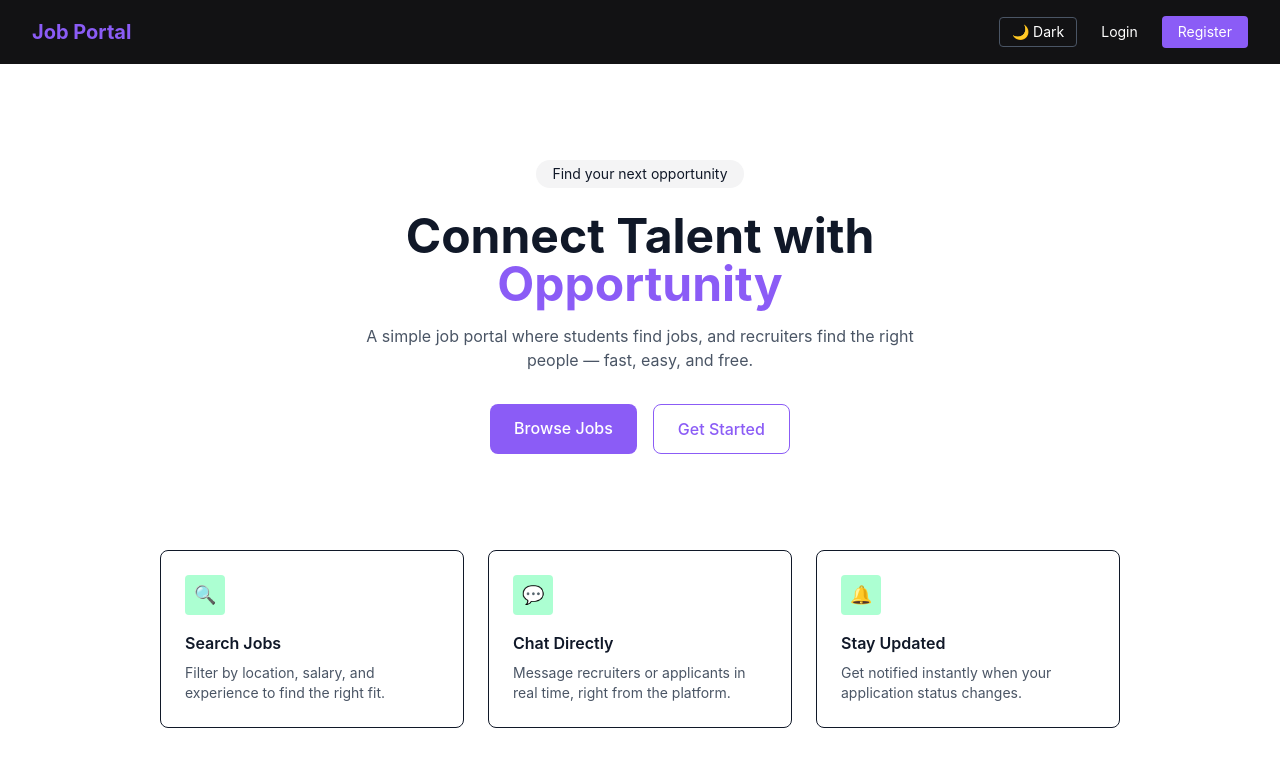
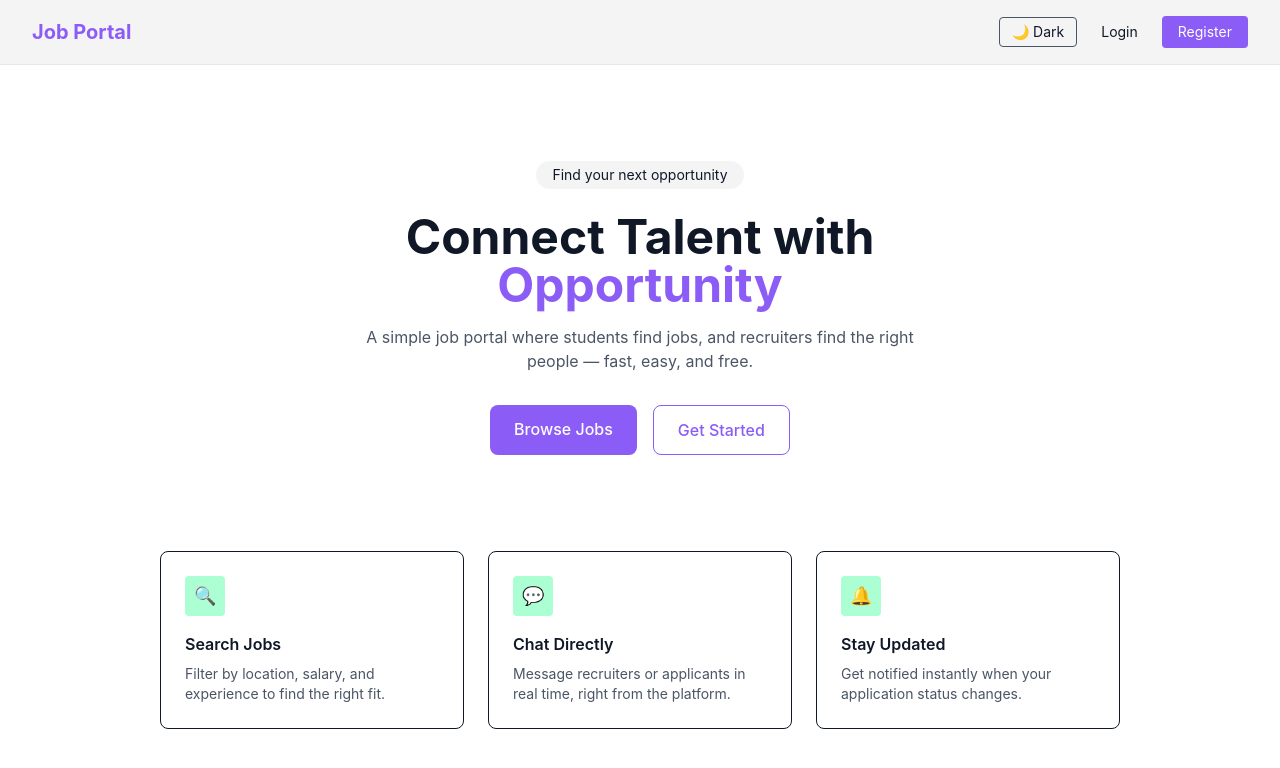
Before and after one commit to esharajpoot156-max/Job-Portal, a React (Vite) app in the folder frontend/: page / in a window 1280 px wide. Shown: the top 768 px of the page. Built offline with nearby package versions, Linux system fonts and the light colour scheme.

Commit message:
update navbar

```diff
--- a/frontend/src/components/Navbar.jsx
+++ b/frontend/src/components/Navbar.jsx
@@ -21,7 +21,7 @@ const Navbar = () => {
     };
 
     return (
-        <nav className="flex items-center justify-between px-8 py-4 shadow-md bg-[#121214] text-white">
+        <nav className="flex items-center justify-between px-8 py-4 shadow-md bg-[#F4F4F5] dark:bg-[#1a1a1d] text-gray-900 dark:text-white border-b border-gray-200 dark:border-gray-700">
             <Link to="/" className="text-xl font-bold text-[#8B5CF6]">Job Portal</Link>
 
             <div className="flex items-center gap-6">
```
